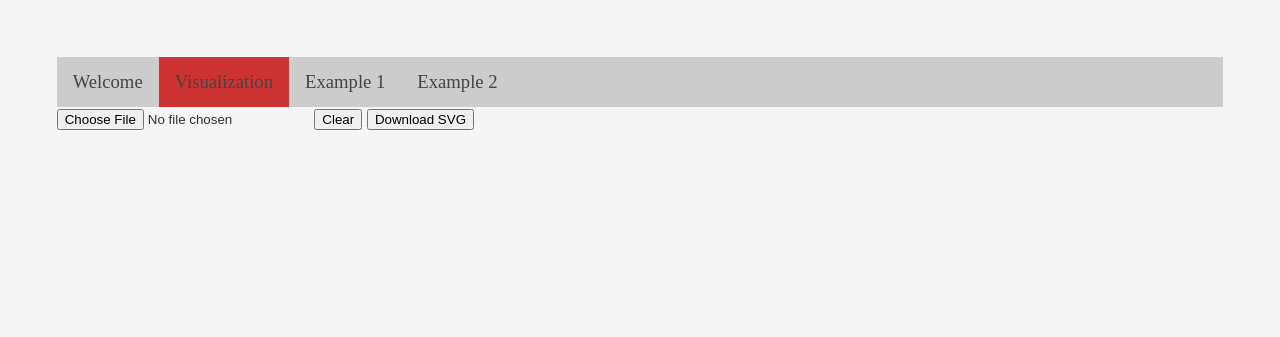
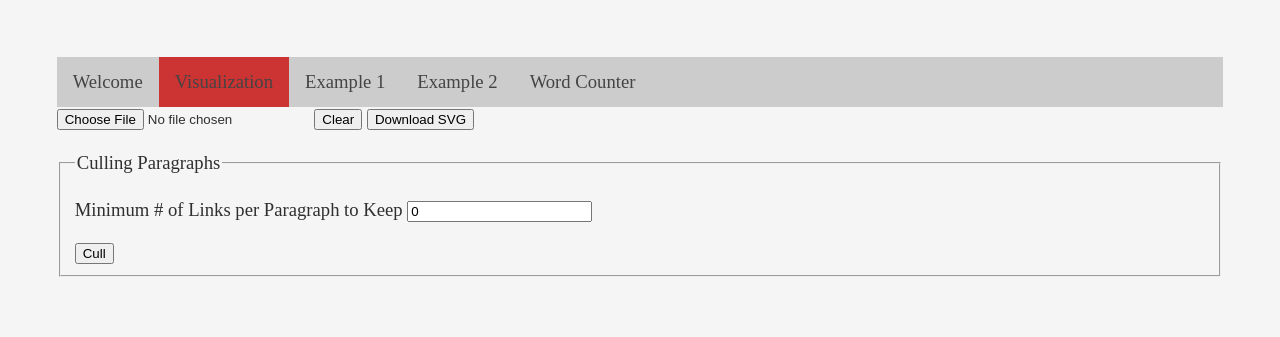
Before and after one commit to charlesdaniels/textvis, a plain HTML site: page src/visualization.html in a window 1280 px wide. Drawn offline with nearby package versions, Linux system fonts and the light colour scheme.

Commit message:
Update visualization.html

```diff
--- a/src/visualization.html
+++ b/src/visualization.html
@@ -4,19 +4,44 @@
     <meta charset="UTF-8">
     <title>TextVis</title>
     <link href="textvis.css" rel="stylesheet" type="text/css" media="all">
+
+    <html lang = "en">
+  <head>
+    <title>Visualization.html</title>
+    <meta charset = "UTF-8" />
+  </head>
+</html>
 </head>
 
 <ul class="topnav">
-    <li><a href="./index.html">Welcome</a></li>
-    <li><a class="active" href="">Visualization</a></li>
-    <li><a href="./demo1.html">Example 1</a></li>
-    <li><a href="./demo2.html">Example 2</a></li>
+   <li><a href="./index.html">Welcome</a></li>
+   <li><a class="active" href="">Visualization</a></li>
+   <li><a href="./demo1.html">Example 1</a></li>
+   <li><a href="./demo2.html">Example 2</a></li>
+   <li><a href="./demo4.html">Word Counter</a></li>
 </ul>
 
 <div style: 'text-align: center'>
     <input disabled type="file" id="file_upload" onchange="handle_file_upload(this.files)">
     <button onclick="handle_button()">Clear</button>
     <button id="download_svg_btn">Download SVG</button>
+    <br><br>
+
+    <body>
+      <form>
+        <fieldset>
+          <legend>Culling Paragraphs</legend>
+          <p>
+            <label>Minimum # of Links per Paragraph to Keep</label>
+            <!--Change "number" to "text" to take in any user input-->
+            <input type = "number"
+                   id = "#"
+                   value = "0" />
+          </p>
+          <input type="button" value="Cull" onclick=findObjectByLabel/>
+        </fieldset>
+      </form>
+    </body>
 </div>
 
 <div id="loading_container">
@@ -31,6 +56,7 @@ Loading...
 <script src="./textvis_util.js"></script>
 
 <script>
+
     function handle_button() {
         removeAllChildNodes("#graph_container");
         let file_upload_elem = d3.select("#file_upload").node();
@@ -38,7 +64,6 @@ Loading...
         file_upload_elem.type = "text";
         file_upload_elem.type = "file";
     }
-    var textvis_enable_minimap = true;
 
     function handle_file_upload(files) {
         // delete existing visualization
@@ -49,6 +74,7 @@ Loading...
         data = {};
         reader.onloadend = function () {
             try {
+                //To uplaod .txt files
                 data = JSON.parse(reader.result);
             } catch (err) {
                 alert(`encountered an error: ${err}`);
@@ -69,4 +95,5 @@ Loading...
 
     d3.select("#file_upload").node().disabled = false;
     d3.select("#loading_container").node().remove();
+
 </script>
```
